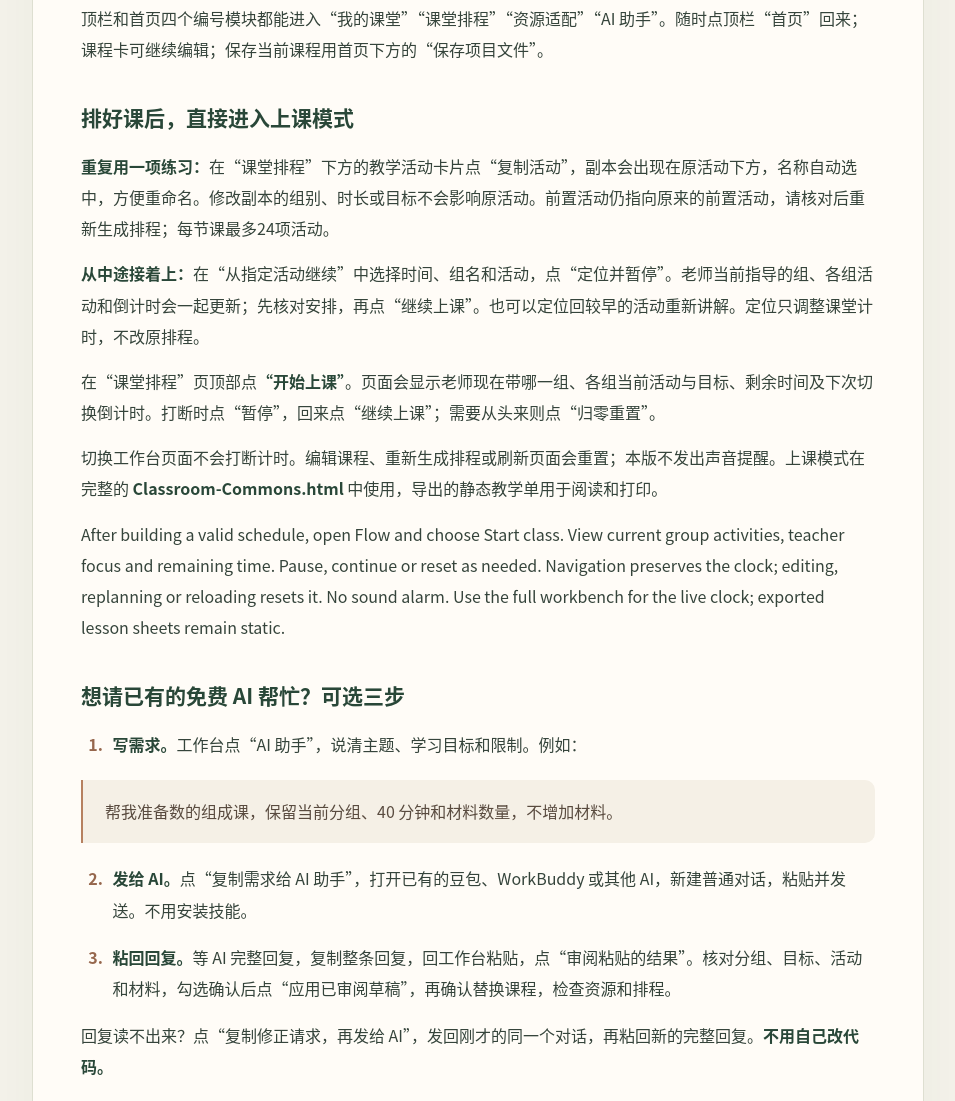
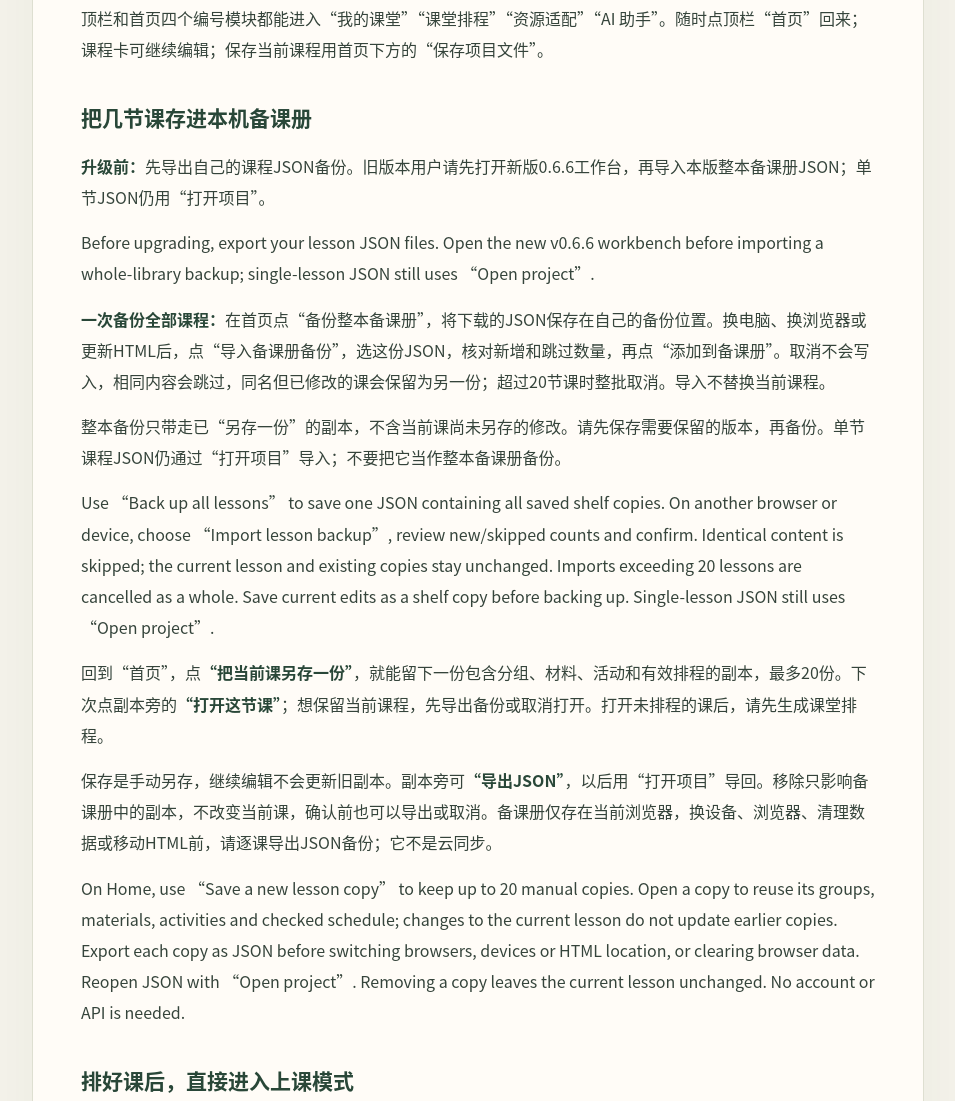
Before and after one commit to CloudNineVoyager/classroom-commons, a website: page guides/老师先看这里.html in a window 1280 px wide. Shown: the part 1228-2329 px from the top of the page, without its empty margins (162-1117 px from the left). Drawn offline with Linux system fonts and the light colour scheme.

Commit message:
Explain whole library backup and safe import in teacher guide

```diff
--- a/guides/老师先看这里.html
+++ b/guides/老师先看这里.html
@@ -33,6 +33,15 @@
 <p>排程里的活动条可以点开查看目标和材料；想修改活动，请回到下方的“教学活动”。</p>
 <p>顶栏和首页四个编号模块都能进入“我的课堂”“课堂排程”“资源适配”“AI 助手”。随时点顶栏“首页”回来；课程卡可继续编辑；保存当前课程用首页下方的“保存项目文件”。</p>
 
+<h2>把几节课存进本机备课册</h2>
+<p><b>升级前：</b>先导出自己的课程JSON备份。旧版本用户请先打开新版0.6.6工作台，再导入本版整本备课册JSON；单节JSON仍用“打开项目”。</p>
+<p lang="en">Before upgrading, export your lesson JSON files. Open the new v0.6.6 workbench before importing a whole-library backup; single-lesson JSON still uses “Open project”.</p>
+<p><b>一次备份全部课程：</b>在首页点“备份整本备课册”，将下载的JSON保存在自己的备份位置。换电脑、换浏览器或更新HTML后，点“导入备课册备份”，选这份JSON，核对新增和跳过数量，再点“添加到备课册”。取消不会写入，相同内容会跳过，同名但已修改的课会保留为另一份；超过20节课时整批取消。导入不替换当前课程。</p>
+<p>整本备份只带走已“另存一份”的副本，不含当前课尚未另存的修改。请先保存需要保留的版本，再备份。单节课程JSON仍通过“打开项目”导入；不要把它当作整本备课册备份。</p>
+<p lang="en">Use “Back up all lessons” to save one JSON containing all saved shelf copies. On another browser or device, choose “Import lesson backup”, review new/skipped counts and confirm. Identical content is skipped; the current lesson and existing copies stay unchanged. Imports exceeding 20 lessons are cancelled as a whole. Save current edits as a shelf copy before backing up. Single-lesson JSON still uses “Open project”.</p>
+<p>回到“首页”，点<b>“把当前课另存一份”</b>，就能留下一份包含分组、材料、活动和有效排程的副本，最多20份。下次点副本旁的<b>“打开这节课”</b>；想保留当前课程，先导出备份或取消打开。打开未排程的课后，请先生成课堂排程。</p>
+<p>保存是手动另存，继续编辑不会更新旧副本。副本旁可<b>“导出JSON”</b>，以后用“打开项目”导回。移除只影响备课册中的副本，不改变当前课，确认前也可以导出或取消。备课册仅存在当前浏览器，换设备、浏览器、清理数据或移动HTML前，请逐课导出JSON备份；它不是云同步。</p>
+<p lang="en">On Home, use “Save a new lesson copy” to keep up to 20 manual copies. Open a copy to reuse its groups, materials, activities and checked schedule; changes to the current lesson do not update earlier copies. Export each copy as JSON before switching browsers, devices or HTML location, or clearing browser data. Reopen JSON with “Open project”. Removing a copy leaves the current lesson unchanged. No account or API is needed.</p>
 <h2>排好课后，直接进入上课模式</h2>
 <p><b>重复用一项练习：</b>在“课堂排程”下方的教学活动卡片点“复制活动”，副本会出现在原活动下方，名称自动选中，方便重命名。修改副本的组别、时长或目标不会影响原活动。前置活动仍指向原来的前置活动，请核对后重新生成排程；每节课最多24项活动。</p>
 <p><b>从中途接着上：</b>在“从指定活动继续”中选择时间、组名和活动，点“定位并暂停”。老师当前指导的组、各组活动和倒计时会一起更新；先核对安排，再点“继续上课”。也可以定位回较早的活动重新讲解。定位只调整课堂计时，不改原排程。</p>
```
